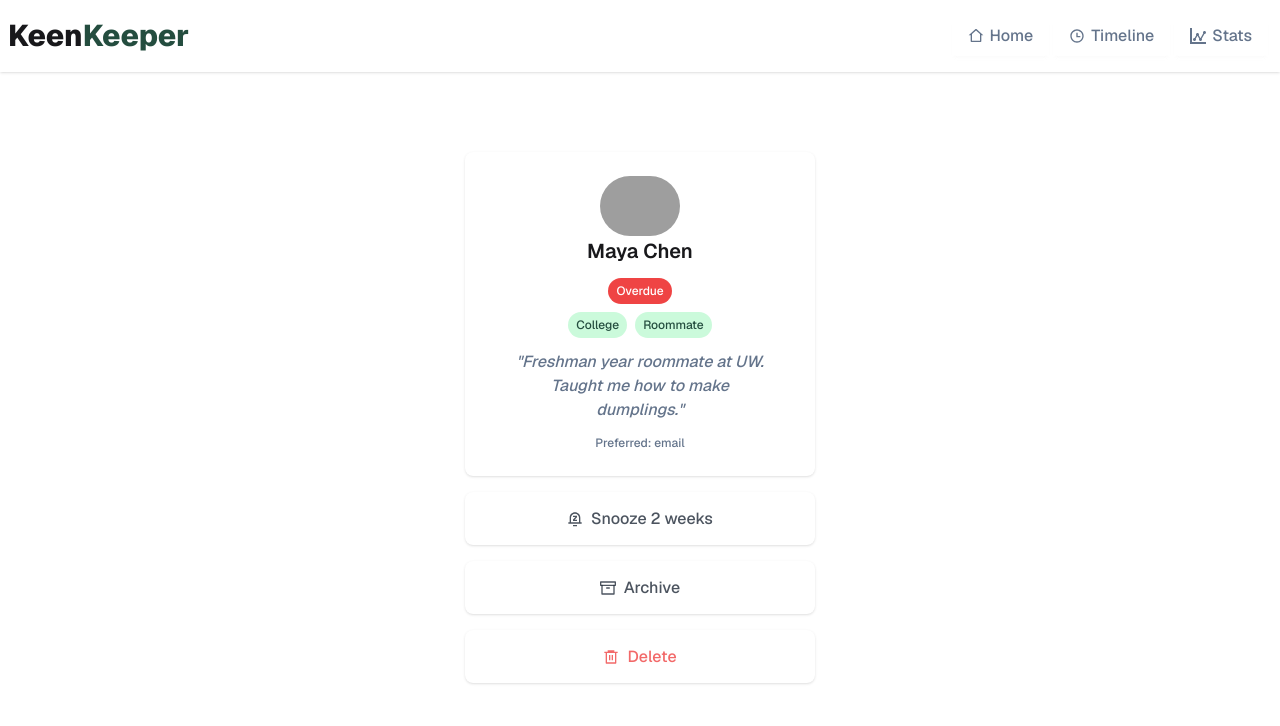
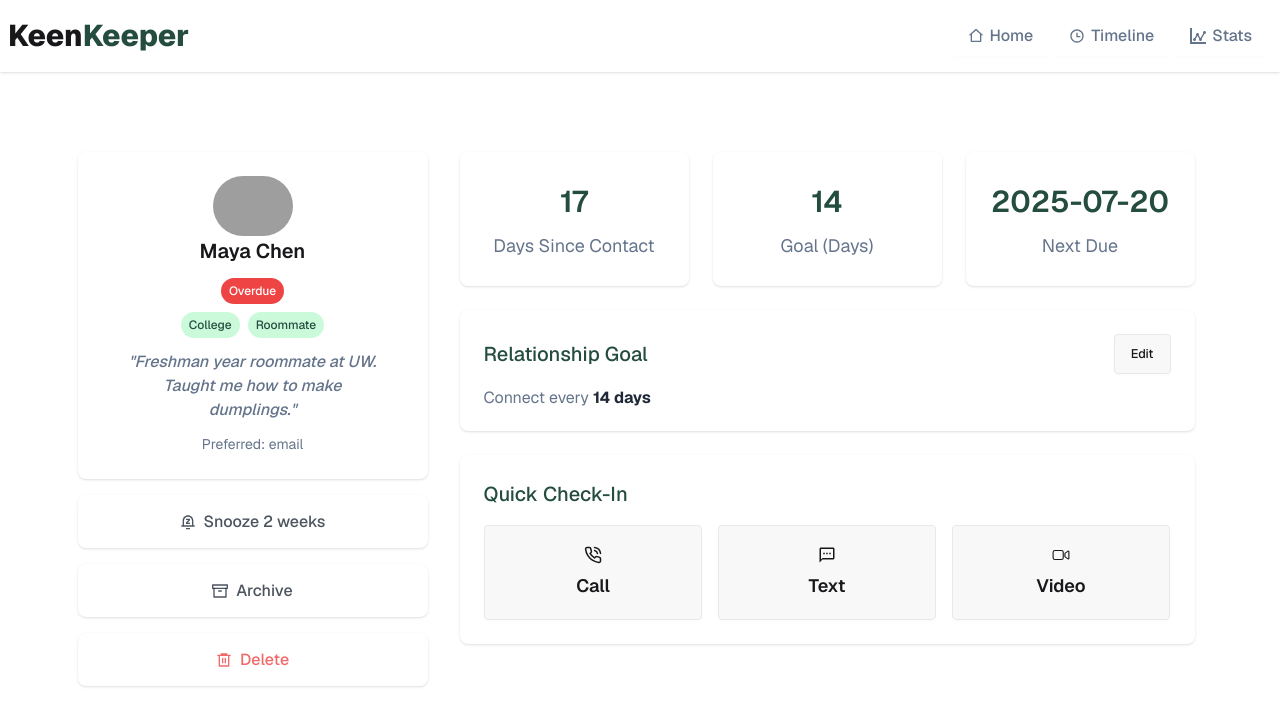
Before and after one commit to ShafayatSadid/a7-keen-keeper, a Next.js app: page /1 in a window 1280 px wide. Shown: the top 726 px of the page. Built offline with nearby package versions, Linux system fonts and the light colour scheme; grey boxes are pictures that could not be loaded.

Commit message:
friend details page design complete.

```diff
--- a/src/app/[FriendId]/page.jsx
+++ b/src/app/[FriendId]/page.jsx
@@ -1,6 +1,9 @@
 import friends from '@/data/friendsData.json';
 import Image from 'next/image';
 import { FiArchive } from 'react-icons/fi';
+import { IoVideocamOutline } from 'react-icons/io5';
+import { LuPhoneCall } from 'react-icons/lu';
+import { MdOutlineTextsms } from 'react-icons/md';
 import { RiDeleteBin6Line, RiNotificationSnoozeLine } from 'react-icons/ri';
 
 const FriendDetailsPage = async ({ params }) => {
@@ -11,13 +14,14 @@ const FriendDetailsPage = async ({ params }) => {
     const { id, name, picture, email, days_since_contact, status, tags, bio, goal, next_due_date } = targetFriend;
 
     return (
-        <div className='my-20'>
+        <div className='my-20 flex flex-wrap justify-center gap-6'>
+
             {/* left side */}
             <div className=''>
 
 
                 {/* profile and bio */}
-                <div className='py-6 max-w-[350px] shadow-sm rounded-lg bg-[#ffffff] mx-auto'>
+                <div className='py-6 w-[350px] shadow-sm rounded-lg bg-[#ffffff] mx-auto'>
                     {/* card image */}
                     <div className='rounded-full'>
                         <Image src={picture}
@@ -45,26 +49,97 @@ const FriendDetailsPage = async ({ params }) => {
 
                         <p className='text-[1rem] text-center my-3 text-[#64748B] italic max-w-[254px] mx-auto font-medium'>"{bio}"</p>
 
-                        <p className='text-[#64748B] font-medium text-[0.750rem] text-center '>Preferred: email</p>
+                        <p className='text-[#64748B] text-[0.875rem] text-center '>Preferred: email</p>
                     </div>
                 </div>
 
                 {/* snooze, archive, delete */}
-                <div className='flex justify-center items-center gap-2 max-w-[350px] h-[53px] shadow-sm rounded-lg bg-[#ffffff] mt-4 text-[1rem] font-medium text-[#1F2937]/80 mx-auto'>
+                <div className='flex justify-center items-center gap-2 w-[350px] h-[53px] shadow-sm rounded-lg bg-[#ffffff] mt-4 text-[1rem] font-medium text-[#1F2937]/80 mx-auto'>
                     <span><RiNotificationSnoozeLine /></span>
                     <p className=' '>Snooze 2 weeks</p>
                 </div>
 
                 {/* archive */}
-                <div className='flex justify-center items-center gap-2 max-w-[350px] h-[53px] shadow-sm rounded-lg bg-[#ffffff] mt-4 text-[1rem] font-medium text-[#1F2937]/80 mx-auto'>
+                <div className='flex justify-center items-center gap-2 w-[350px] h-[53px] shadow-sm rounded-lg bg-[#ffffff] mt-4 text-[1rem] font-medium text-[#1F2937]/80 mx-auto'>
                     <span><FiArchive /></span>
                     <p className=' '>Archive</p>
                 </div>
 
                 {/* delete */}
-                <div className='flex justify-center items-center gap-2 max-w-[350px] h-[53px] shadow-sm rounded-lg bg-[#ffffff] mt-4 text-[1rem] font-medium text-[#EF4444]/80 mx-auto'>
+                <div className='flex justify-center items-center gap-2 w-[350px] h-[53px] shadow-sm rounded-lg bg-[#ffffff] mt-4 text-[1rem] font-medium text-[#EF4444]/80 mx-auto'>
                     <span><RiDeleteBin6Line /></span>
                     <p className=' '>Delete</p>
+                </div>
+            </div>
+
+            {/* right side */}
+            <div className='px-2'>
+                {/* tracking history */}
+                <div className='flex flex-wrap items-center gap-6 justify-center'>
+                    {/* one */}
+                    <div className='w-[229px] h-[134px] bg-[#ffffff] shadow-sm rounded-lg flex flex-col justify-center items-center gap-2'>
+                        <h2 className='text-[1.875rem] font-semibold text-[#244D3F]'>{days_since_contact}</h2>
+
+                        <p className='text-[1.125rem] text-[#64748B]'>Days Since Contact</p>
+                    </div>
+
+                    {/* two */}
+                    <div className='w-[229px] h-[134px] bg-[#ffffff] shadow-sm rounded-lg flex flex-col justify-center items-center gap-2'>
+                        <h2 className='text-[1.875rem] font-semibold text-[#244D3F]'>{goal}</h2>
+
+                        <p className='text-[1.125rem] text-[#64748B]'>Goal (Days)</p>
+                    </div>
+
+                    {/* three */}
+                    <div className='w-[229px] h-[134px] bg-[#ffffff] shadow-sm rounded-lg flex flex-col justify-center items-center gap-2'>
+                        <h2 className='text-[1.875rem] font-semibold text-[#244D3F]'>{next_due_date}</h2>
+
+                        <p className='text-[1.125rem] text-[#64748B]'>Next Due</p>
+                    </div>
+                </div>
+
+                {/* Relationship goal */}
+                <div className='max-w-[736px] h-[121px] bg-[#ffffff] shadow-sm rounded-lg mt-6 p-6'>
+                    <div className='flex items-center justify-between'>
+                        <h2 className='text-[1.25rem] font-medium text-[#244D3F] '>Relationship Goal</h2>
+                        <button className='btn text-[0.785rem] font-medium '>Edit</button>
+                    </div>
+
+                    <p className='text-[1rem] text-[#64748B] mt-3'>Connect every <span className='font-bold text-[#1F2937] '>{goal} days</span></p>
+                </div>
+
+                {/* Quick check */}
+                <div className='max-w-[736px] bg-[#ffffff] shadow-sm mt-6 rounded-lg p-6'>
+
+                    <h2 className='text-[1.25rem] font-medium text-[#244D3F] text-center md:text-left'>Quick Check-In</h2>
+
+                    {/* call text */}
+                    <div className='mt-4 flex flex-wrap items-center justify-center gap-4'>
+                        {/* call */}
+                        <div className='w-[218px] h-[95px] btn flex flex-col gap-2 text-[1.125rem] '>
+                            <span>
+                                <LuPhoneCall />
+                            </span>
+                            <p>Call</p>
+                        </div>
+
+                        {/* text */}
+                        <div className='w-[218px] h-[95px] btn flex flex-col gap-2 text-[1.125rem] '>
+                            <span>
+                                <MdOutlineTextsms />
+                            </span>
+                            <p>Text</p>
+                        </div>
+
+
+                        {/* video */}
+                        <div className='w-[218px] h-[95px] btn flex flex-col gap-2 text-[1.125rem] '>
+                            <span>
+                                <IoVideocamOutline />
+                            </span>
+                            <p>Video</p>
+                        </div>
+                    </div>
                 </div>
             </div>
         </div>
```
